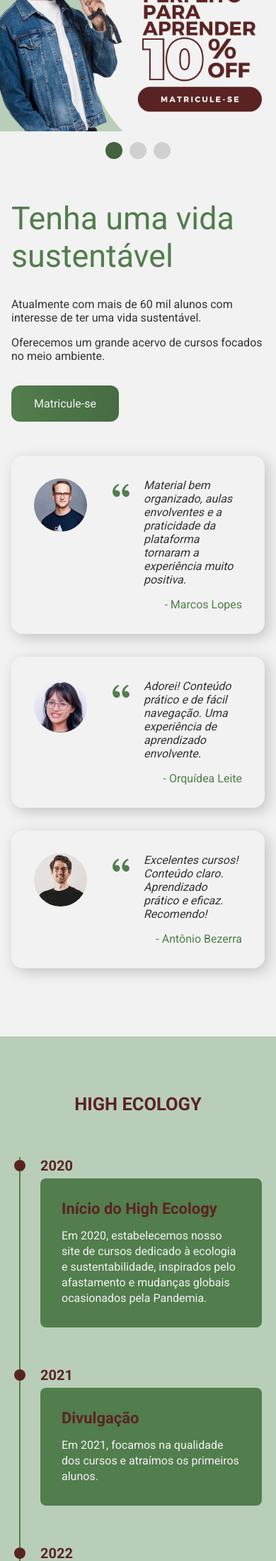
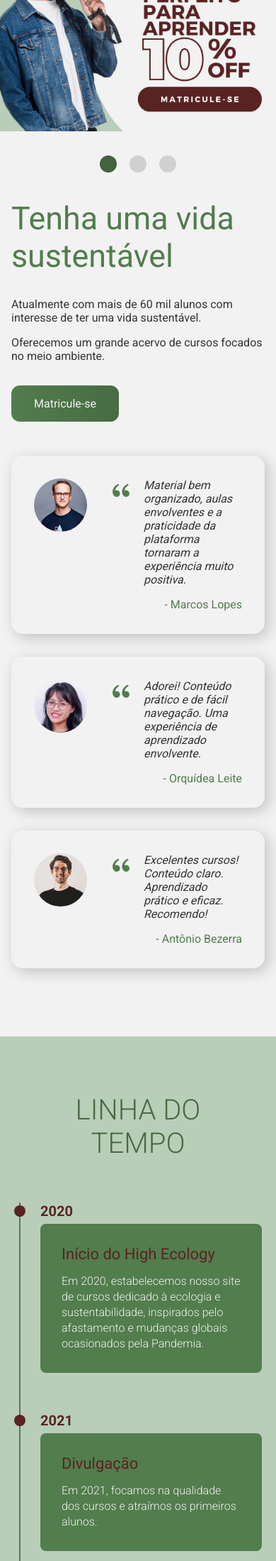
Before and after one commit to RafaelFLopes/High_Ecology, a PHP site: page / in a window 390 px wide. Shown: the part 223-2422 px from the top of the page at 71% size. Run offline with PHP 8.4, Linux system fonts and the light colour scheme; some libraries are stand-ins or nearby versions.

Commit message:
update login/carrossel

```diff
--- a/index.html
+++ b/index.html
@@ -127,7 +127,7 @@
     <!--COMEÇO DA TIMELINE-->
     <section class="timeline-section">
         <div class="timeline-title">
-            <h1>HIGH ECOLOGY</h1>
+            <h1>LINHA DO TEMPO</h1>
         </div>
         <div class="timeline-items">
             <div class="timeline-item">
--- a/style.css
+++ b/style.css
@@ -174,8 +174,12 @@
         display:block;
     }
     .nav-auto, .nav-manual{
-        margin-top: 95%;
+        margin-top: 100%;
     }
+    .nav-manual .manual-btn:not(:last-child), .nav-auto div:not(:last-child){
+        margin-right: 18px;
+    }
+
 }
 
 
@@ -399,8 +403,14 @@
 .timeline-title{
     text-align: center;
     padding: 60px;
-    font-size: 17px;
-    color: #5a2323;
+    font-size: 1.5rem;
+    font-weight: 500;
+}
+.timeline-title h1{
+    font-size: 2.5rem;
+    font-weight: 40;
+    color: #476b43;
+
 }
 
 .timeline-items{
@@ -444,7 +454,7 @@
     top: 4px;
 }
 .timeline-date{
-    font-weight: 1000;
+    font-weight: 700;
     font-size: 20px;
     color: #5a2323;
 }
@@ -455,6 +465,7 @@
     margin: 6px 0 15px;
 }
 .timeline-content h3 {
+    font-weight: 400;
     font-size: 22px;
     color: #5a2323;
     margin: 0 0 15px;
@@ -463,6 +474,7 @@
 .timeline-content p{
     color: #f2f2f2;
     font-size: 16px;
+    font-weight: 100;
     line-height: 22px;
 }
 @media (max-width: 900px) {
```
